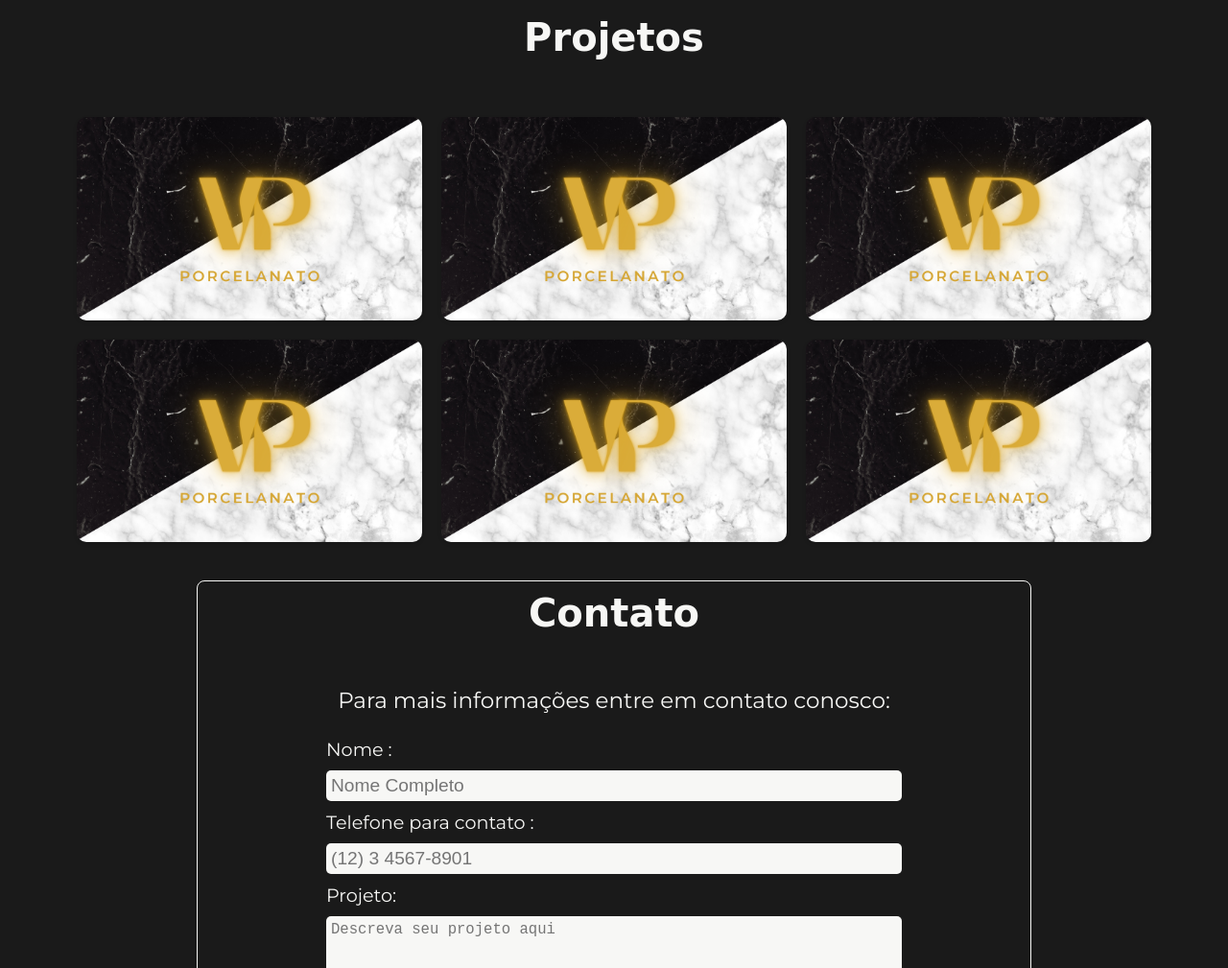
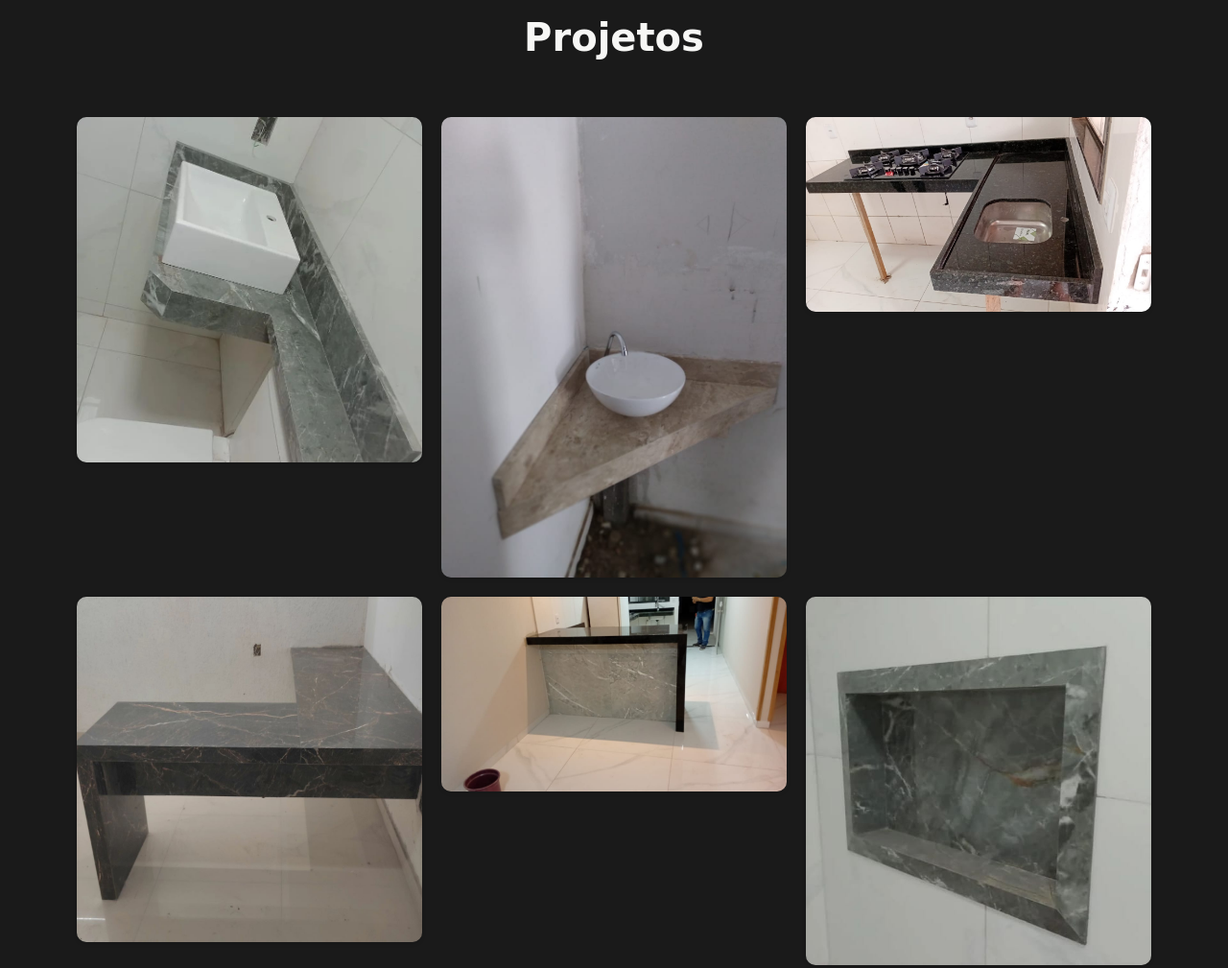
Before and after one commit to OseiasOlimpio/VP_Porcelanato, a plain HTML site: page index.html in a window 1280 px wide. Shown: the part 880-1889 px from the top of the page at 96% size. Drawn offline with Linux system fonts and the light colour scheme; a web font is replaced by a local one.

Commit message:
fix: update project gallery image sources for accuracy

```diff
--- a/index.html
+++ b/index.html
@@ -73,32 +73,32 @@
 				<h2>Projetos</h2>
 				<div class="project-gallery">
 					<img
-						src="./assets/imgs/LOGO VP.png"
+						src="./assets/imgs/projetos/bancada-de-banheiro.png"
 						alt="projeto-1"
 						class="project1"
 					/>
 					<img
-						src="./assets/imgs/LOGO VP.png"
+						src="./assets/imgs/projetos/bancada-de-canto.png"
 						alt="projeto-2"
 						class="project2"
 					/>
 					<img
-						src="./assets/imgs/LOGO VP.png"
+						src="./assets/imgs/projetos/bancada-em-l-com-pia.png"
 						alt="projeto-3"
 						class="project3"
 					/>
 					<img
-						src="./assets/imgs/LOGO VP.png"
+						src="./assets/imgs/projetos/bancada-em-l.png"
 						alt="projeto-4"
 						class="project4"
 					/>
 					<img
-						src="./assets/imgs/LOGO VP.png"
+						src="./assets/imgs/projetos/bancada.png"
 						alt="projeto-5"
 						class="project5"
 					/>
 					<img
-						src="./assets/imgs/LOGO VP.png"
+						src="./assets/imgs/projetos/nicho-de-banheiro.png"
 						alt="projeto-6"
 						class="project6"
 					/>
```
